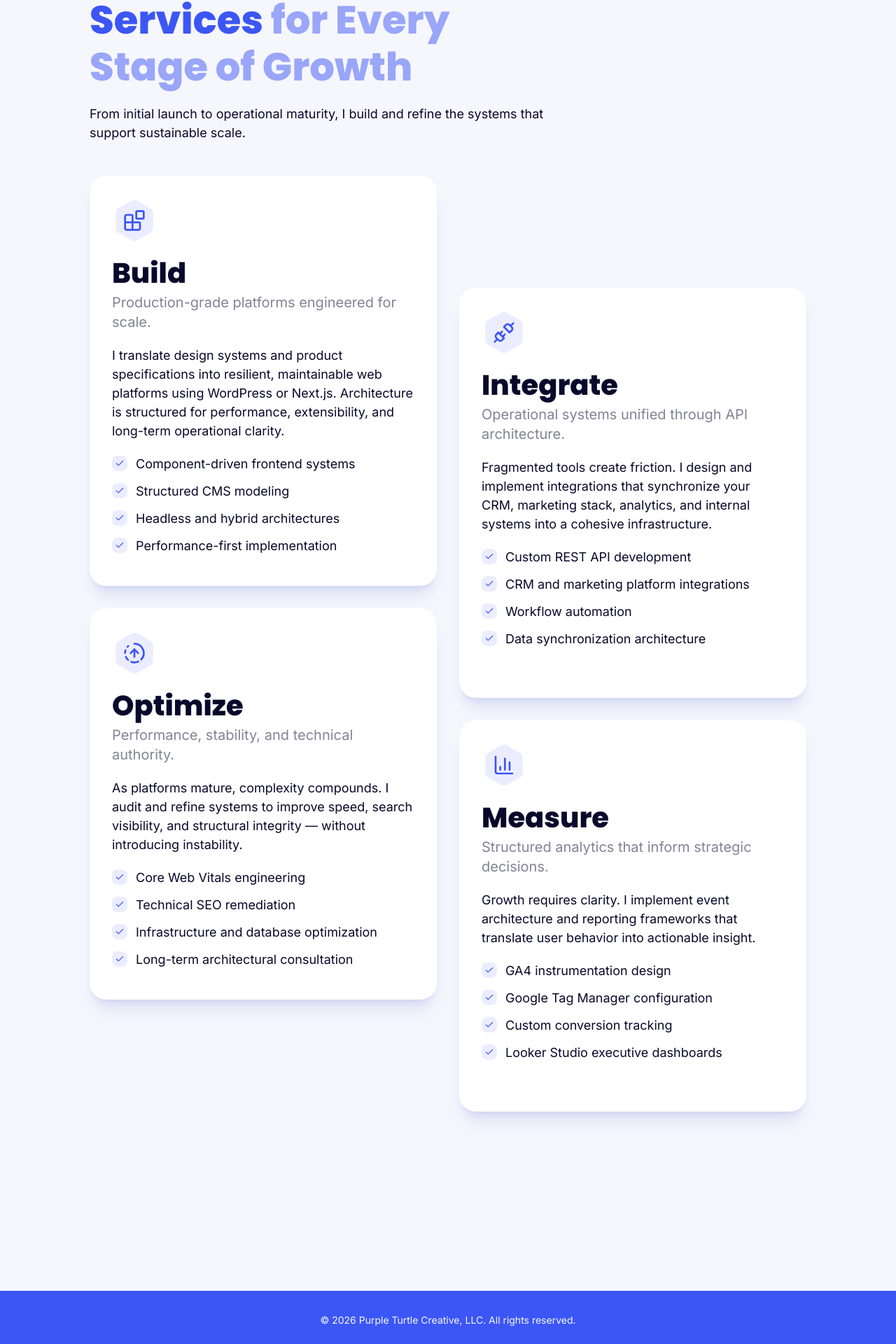
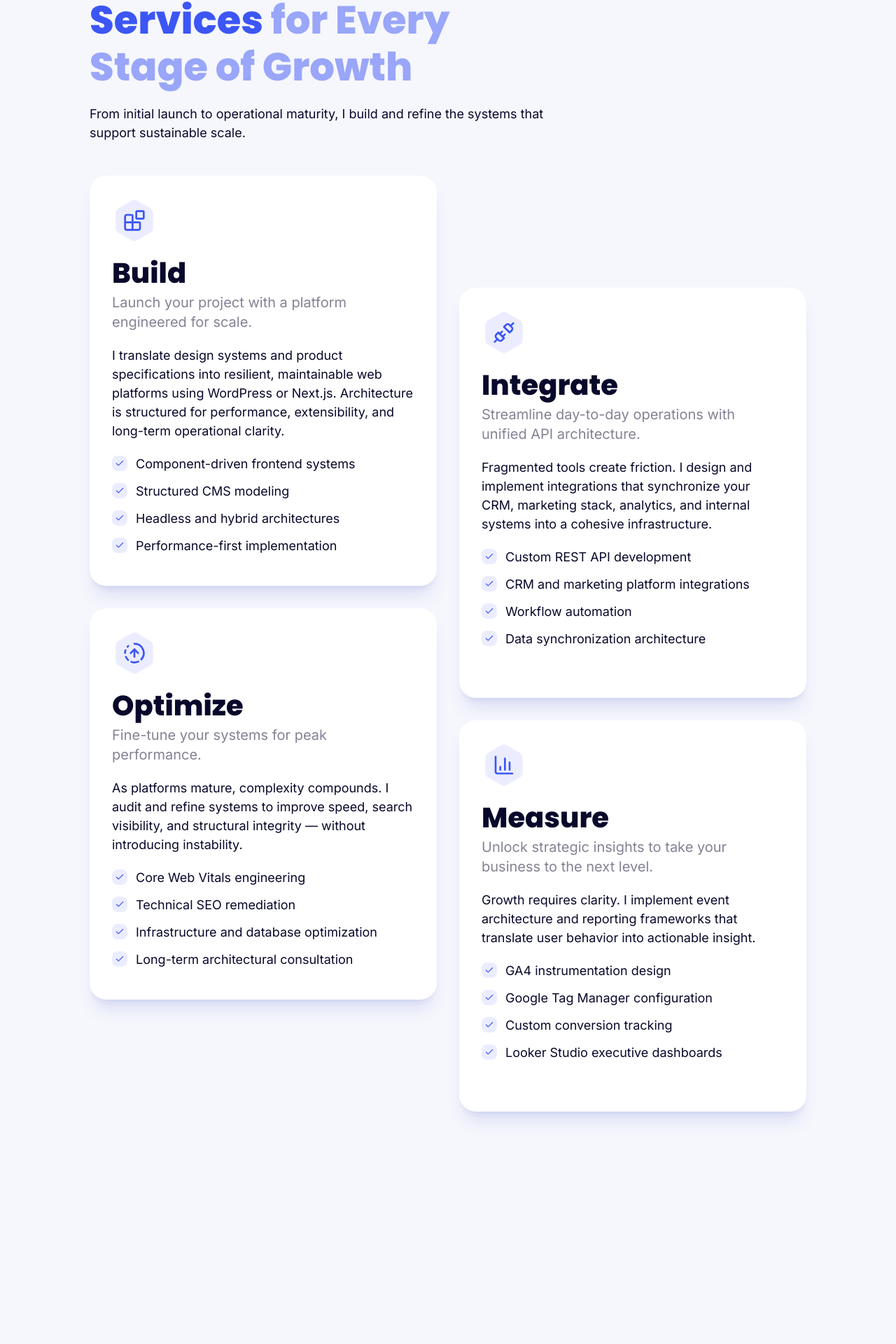
Before and after one commit to PurpleTurtleCreative/website, a Next.js app: page / in a window 1280 px wide. Shown: the part 863-2783 px from the top of the page at 70% size. Built offline with nearby package versions, Linux system fonts and the light colour scheme.

Commit message:
language tweaks, update footer styling

```diff
--- a/src/app/page.tsx
+++ b/src/app/page.tsx
@@ -1,11 +1,13 @@
 import Intro from "@/components/sections/Intro";
 import Services from "@/components/sections/Services";
+import Tech from "@/components/sections/Tech";
 
 export default function Home() {
   return (
     <main>
       <Intro />
       <Services />
+      <Tech />
     </main>
   );
 }
--- a/src/components/sections/Intro.tsx
+++ b/src/components/sections/Intro.tsx
@@ -5,7 +5,7 @@ export default function Intro() {
         <div className="component-Intro w-full pt-20 sm:pt-24 bg-linear-170 from-primary-light from-0% to-primary to-50% text-white text-center sm:text-left wave-trim-bottom">
             <div className="content-section flex flex-col sm:flex-row items-center justify-between sm:gap-15">
                 <div className="sm:w-3/5 sm:mb-20">
-                    <h1 className="font-heading my-5 text-shadow-lg text-shadow-primary-dark/30 text-[#9eaafb]">Building your <span className="text-white">Digital&nbsp;Strategy</span> backbone.</h1>
+                    <h1 className="font-heading my-5 text-shadow-lg text-shadow-primary-dark/30 text-[#9eaafb]">Building your <span className="text-white">Digital&nbsp;Strategy</span> backbone</h1>
                     <p className="text-xl">Technology solutions that boost business efficiency, standardize processes, and offer unique user experiences.</p>
                 </div>
                 <div className="w-2/5 mx-auto hidden sm:block text-center">
--- a/src/components/sections/Services.tsx
+++ b/src/components/sections/Services.tsx
@@ -6,7 +6,7 @@ export default function Services() {
         {
             icon: BlocksIcon,
             title: "Build",
-            subtitle: "Production-grade platforms engineered for scale.",
+            subtitle: "Launch your project with a platform engineered for scale.",
             description: "I translate design systems and product specifications into resilient, maintainable web platforms using WordPress or Next.js. Architecture is structured for performance, extensibility, and long-term operational clarity.",
             bullets: [
                 "Component-driven frontend systems",
@@ -18,7 +18,7 @@ export default function Services() {
         {
             icon: UnplugIcon,
             title: "Integrate",
-            subtitle: "Operational systems unified through API architecture.",
+            subtitle: "Streamline day-to-day operations with unified API architecture.",
             description: "Fragmented tools create friction. I design and implement integrations that synchronize your CRM, marketing stack, analytics, and internal systems into a cohesive infrastructure.",
             bullets: [
                 "Custom REST API development",
@@ -30,7 +30,7 @@ export default function Services() {
         {
             icon: CircleFadingArrowUpIcon,
             title: "Optimize",
-            subtitle: "Performance, stability, and technical authority.",
+            subtitle: "Fine-tune your systems for peak performance.",
             description: "As platforms mature, complexity compounds. I audit and refine systems to improve speed, search visibility, and structural integrity — without introducing instability.",
             bullets: [
                 "Core Web Vitals engineering",
@@ -42,7 +42,7 @@ export default function Services() {
         {
             icon: ChartColumnIcon,
             title: "Measure",
-            subtitle: "Structured analytics that inform strategic decisions.",
+            subtitle: "Unlock strategic insights to take your business to the next level.",
             description: "Growth requires clarity. I implement event architecture and reporting frameworks that translate user behavior into actionable insight.",
             bullets: [
                 "GA4 instrumentation design",
--- /dev/null
+++ b/src/components/sections/Tech.tsx
@@ -0,0 +1,12 @@
+export default function Tech() {
+    return (
+        <div className="component-Tech w-full py-20">
+            <div className="content-section">
+                <div className="w-2/3 mx-auto text-center">
+                    <h2 className="text-primary/50 mb-5">Using a Modern <span className="text-primary">Tech Stack</span></h2>
+                    <p>Ground your project on a solid foundation with seamless hand-off to your development team.</p>
+                </div>
+            </div>
+        </div>
+    )
+}
--- a/src/components/ui/Footer.tsx
+++ b/src/components/ui/Footer.tsx
@@ -1,8 +1,11 @@
+import { FlameIcon } from "lucide-react";
+
 export default function Footer() {
     return (
-        <footer className="component-Footer w-full bg-primary">
-            <div className="max-w-5xl w-full p-8 mx-auto text-center text-sm text-off-white">
-                <p>&copy; {new Date().getFullYear()} Purple Turtle Creative, LLC. All rights reserved.</p>
+        <footer className="component-Footer w-full">
+            <div className="content-section flex flex-wrap items-center justify-between gap-y-3 py-5 text-sm">
+                <p>{`©${new Date().getFullYear()} Purple Turtle Creative, LLC. All rights reserved.`}</p>
+                <p>Made with <FlameIcon fill="currentColor" className="inline-block text-orange-500 relative bottom-[0.15em]" aria-label="passion" width="1.3em" height="1.3em" /> in New York, USA.</p>
             </div>
         </footer>
     );
```
